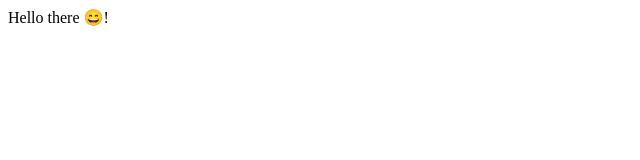
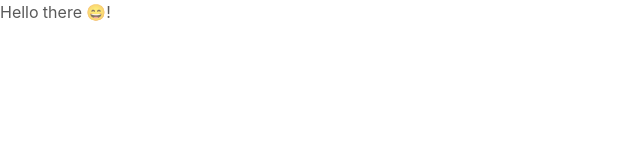
Before and after one commit to Azganoth/dimp, a React app: page / in a window 1280 px wide. Shown: the top 160 px of the page, without its empty margins (0-640 px from the left). Built offline with nearby package versions, Linux system fonts and the light colour scheme.

Commit message:
feat: add ant design, add ant design theme

```diff
--- /dev/null
+++ b/app/antd.less
@@ -0,0 +1,28 @@
+@import '~antd/dist/antd.less';
+
+// THEME
+
+// main colors
+@primary-color: #7e0ff0; // #81f00f
+@link-color: @primary-color;
+
+// state colors
+@success-color: #52c41a;
+@warning-color: #faad14;
+@error-color: #f5222d;
+@disabled-color: rgba(0, 0, 0, 0.25);
+
+// major text font size
+@font-size-base: 16px;
+
+// text colors
+@heading-color: rgba(0, 0, 0, 0.85);
+@text-color: rgba(0, 0, 0, 0.65);
+@text-color-secondary: rgba(0, 0, 0, 0.45);
+
+// border
+@border-radius-base: 4px;
+@border-color-base: #d9d9d9;
+
+// shadow for layers
+@box-shadow-base: 0 2px 8px rgba(0, 0, 0, 0.15);
--- a/app/index.tsx
+++ b/app/index.tsx
@@ -1,5 +1,6 @@
 import React from 'react'
 import ReactDOM from 'react-dom'
+import './antd.less'
 
 import App from './App'
 
--- a/package.json
+++ b/package.json
@@ -13,6 +13,7 @@
 		"type": "tsc -p app --noEmit"
 	},
 	"devDependencies": {
+		"@ant-design/icons": "^4.0.5",
 		"@types/chalk": "^2.2.0",
 		"@types/copy-webpack-plugin": "^5.0.0",
 		"@types/fs-extra": "^8.1.0",
@@ -24,6 +25,7 @@
 		"@types/terser-webpack-plugin": "^2.2.0",
 		"@types/webpack": "^4.41.10",
 		"@types/xo": "^0.28.0",
+		"antd": "^4.1.1",
 		"chalk": "^4.0.0",
 		"copy-webpack-plugin": "^5.1.1",
 		"css-loader": "^3.5.1",
--- a/webpack.config.js
+++ b/webpack.config.js
@@ -67,6 +67,10 @@ module.exports = (webpackEnv) => {
 					react: {
 						test: /[/\\]node_modules[/\\](react|react-dom)/,
 						priority: 20,
+					},
+					antd: {
+						test: /[/\\]node_modules[/\\]antd/,
+						priority: 10,
 					},
 				},
 			},
```
Also changed, not shown: 1 other file (tests, documents, lock files or other folders).
